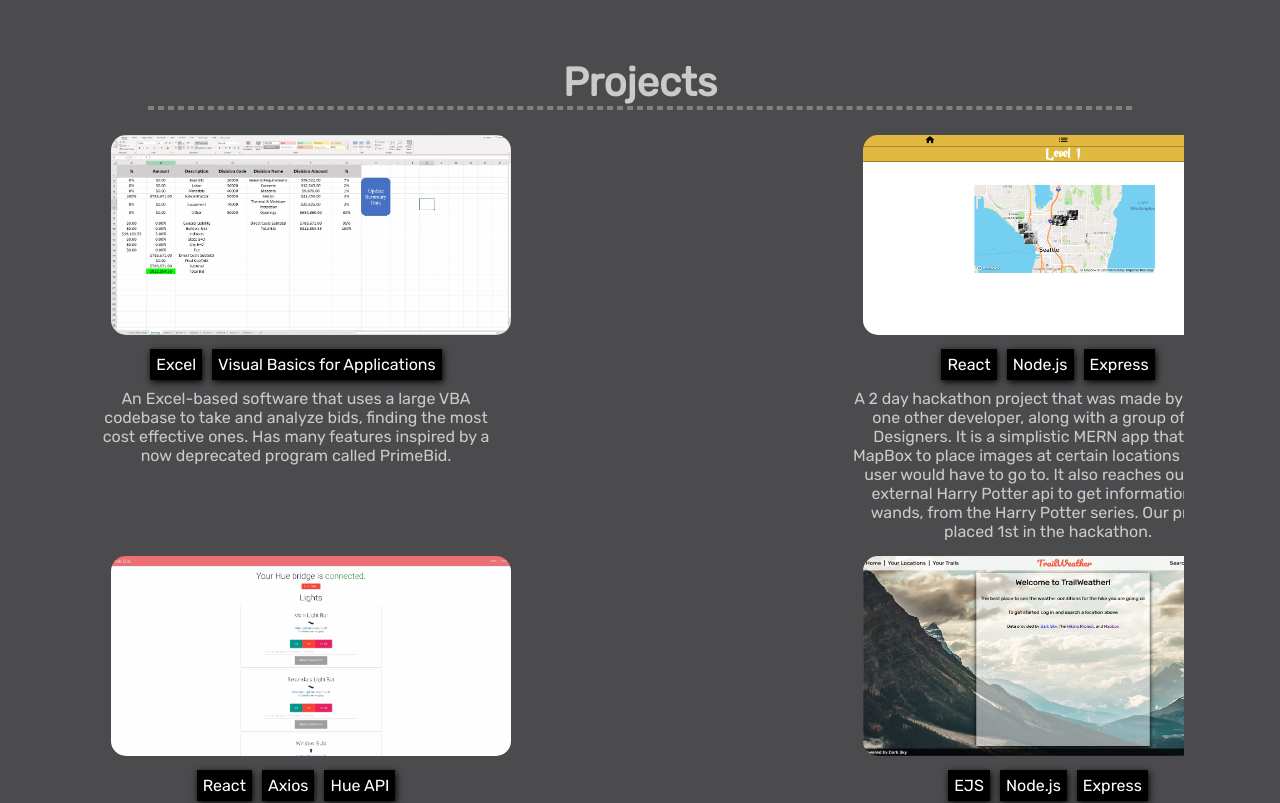
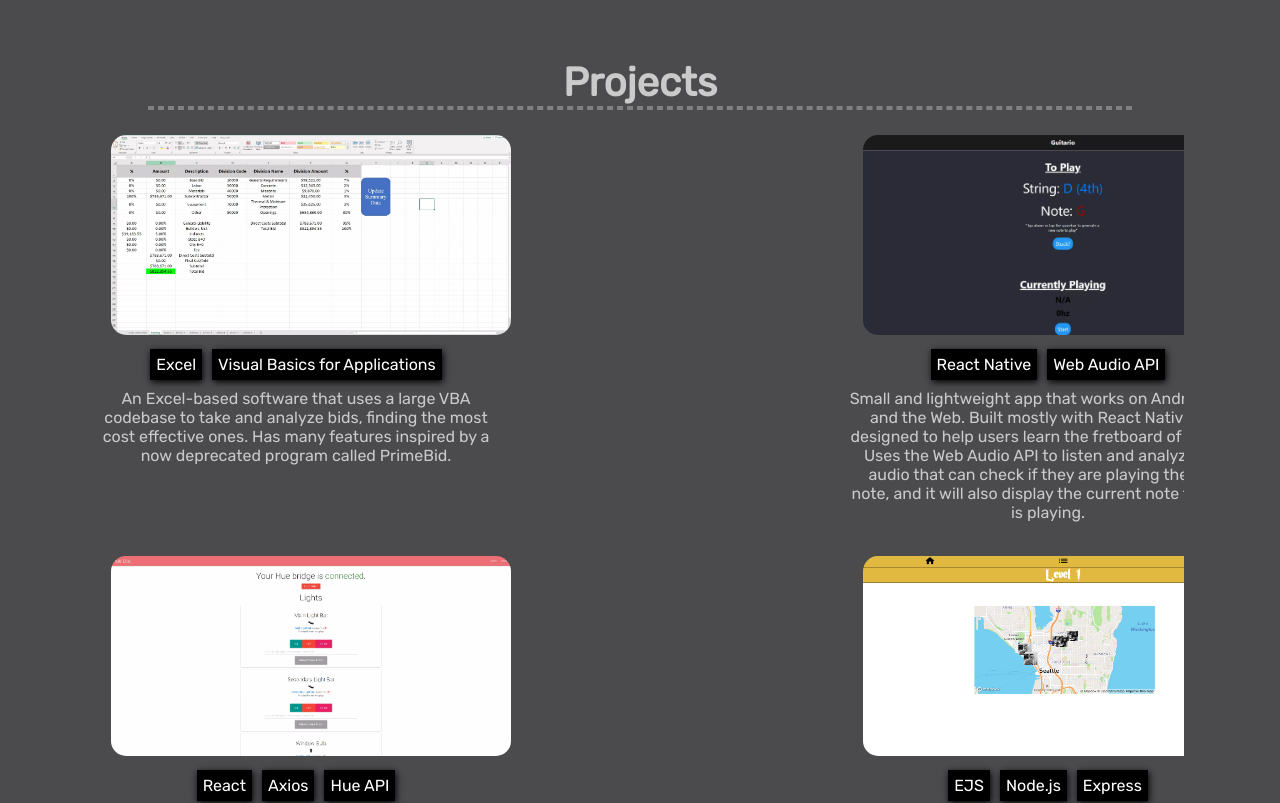
Before and after one commit to Brandon205/Portfolio, a React (Create React App) app: page / in a window 1280 px wide. Shown: the part 1200-2003 px from the top of the page. Built offline with nearby package versions, Linux system fonts and the light colour scheme; the HTML template or start-up script is replaced by a standard one.

Commit message:
Updated Projects

```diff
--- a/src/App.css
+++ b/src/App.css
@@ -262,6 +262,10 @@ picture {
 .project4 {
   display: flex;
   justify-content: space-around;
+}
+
+.project-title {
+  margin-top: 20px;
 }
 
 .project-details {
--- a/src/Projects.js
+++ b/src/Projects.js
@@ -1,11 +1,13 @@
 import React, { useState } from 'react';
 import { Link } from 'react-router-dom';
 import bid from './img/Bid-Summary.webp'
-import trailWeather from './img/trailWeather.webp';
+// import trailWeather from './img/trailWeather.webp';
+import guitario from './img/guitario.webp';
 import potterGo from './img/potterGo.webp';
 import bidOld from './img/Bid-Summary.png';
 import hueLite from './img/HueLite.webp';
-import trailWeatherOld from './img/trailWeather.png';
+// import trailWeatherOld from './img/trailWeather.png';
+import guitarioOld from './img/guitario.png';
 import potterGoOld from './img/potterGo.png';
 import hueLiteOld from './img/HueLite.png';
 
@@ -30,7 +32,7 @@ export default function Projects() {
             <img className="project-img-blur" src={bidOld} alt="cubeX home page" />
           </picture>
           <div className="project-details">
-            <h1>PrimeBid Excel</h1>
+            <h1 className="project-title">PrimeBid Excel</h1>
             <hr />
             <div className="button">
               <Link to="/bidding-software" onClick={scrollTop}>Example</Link>
@@ -43,15 +45,18 @@ export default function Projects() {
       content2 = (
         <>
           <picture>
-            <source srcSet={potterGo} type="image/webp" />
-            <source srcSet={potterGoOld} type="image/jpeg" />
-            <img className="project-img-blur" src={potterGoOld} alt="Potter Go home page" />
+            <source srcSet={guitario} type="image/webp" />
+            <source srcSet={guitarioOld} type="image/jpeg" />
+            <img className="project-img-blur" src={guitarioOld} alt="Trail Weather home page" />
           </picture>
           <div className="project-details">
-            <h1>PotterGo</h1>
-            <hr />
+          <h1 className="project-title">Guitario</h1>
+          <hr />
+          <div className="button">
+            <a href="https://brandon205.github.io/guitario/" target="_blank" rel="noopener noreferrer">Live Demo</a>
+          </div>
             <div className="button">
-              <a href="https://github.com/Brandon205/PotterGo" target="_blank" rel="noopener noreferrer">Github</a>
+              <a href="https://github.com/Brandon205/guitario" target="_blank" rel="noopener noreferrer">Github</a>
             </div>
           </div>
         </>
@@ -66,7 +71,7 @@ export default function Projects() {
             <img className="project-img-blur" src={hueLiteOld} alt="Adventure Awaits home page" />
           </picture>
           <div className="project-details">
-          <h1>Hue Lite</h1>
+          <h1 className="project-title">Hue Lite</h1>
           <hr />
           <div className="button">
             <a href="https://brandon205.github.io/hue-lights" target="_blank" rel="noopener noreferrer">Live Demo</a>
@@ -82,18 +87,15 @@ export default function Projects() {
       content4 = (
         <>
           <picture>
-            <source srcSet={trailWeather} type="image/webp" />
-            <source srcSet={trailWeatherOld} type="image/jpeg" />
-            <img className="project-img-blur" src={trailWeatherOld} alt="Trail Weather home page" />
+            <source srcSet={potterGo} type="image/webp" />
+            <source srcSet={potterGoOld} type="image/jpeg" />
+            <img className="project-img-blur" src={potterGoOld} alt="Potter Go home page" />
           </picture>
           <div className="project-details">
-          <h1>Trail Weather</h1>
-          <hr />
-          <div className="button">
-            <a href="https://fast-coast-44019.herokuapp.com/" target="_blank" rel="noopener noreferrer">Live Demo</a>
-          </div>
+            <h1 className="project-title">PotterGo</h1>
+            <hr />
             <div className="button">
-              <a href="https://github.com/Brandon205/TrailWeather" target="_blank" rel="noopener noreferrer">Github</a>
+              <a href="https://github.com/Brandon205/PotterGo" target="_blank" rel="noopener noreferrer">Github</a>
             </div>
           </div>
         </>
@@ -105,6 +107,7 @@ export default function Projects() {
         content3 = ''
         content4 = ''
   }
+
   return (
     <div id="projects" className="projects">
       <h1 className="sub-heading">Projects</h1>
@@ -126,18 +129,17 @@ export default function Projects() {
         </div>
         <div className="project2" onMouseEnter={() => setProject2(true)} onMouseLeave={() => setProject2(false)}>
           {project2 ? content2 : <picture>
-            <source srcSet={potterGo} type="image/webp" />
-            <source srcSet={potterGoOld} type="image/jpeg" />
-            <img className="project-img" src={potterGoOld} alt="Potter Go home page" />
+            <source srcSet={guitario} type="image/webp" />
+            <source srcSet={guitarioOld} type="image/jpeg" />
+            <img className="project-img" src={guitarioOld} alt="Potter Go home page" />
           </picture> }
         </div>
         <div className="project2-description">
           <section className="frameworks">
-            <p>React</p>
-            <p>Node.js</p>
-            <p>Express</p>
+            <p>React Native</p>
+            <p>Web Audio API</p>
           </section>
-          <p>A 2 day hackathon project that was made by me and one other developer, along with a group of 3 UX Designers. It is a simplistic MERN app that uses MapBox to place images at certain locations that the user would have to go to. It also reaches out to an external Harry Potter api to get information, like wands, from the Harry Potter series. Our project placed 1st in the hackathon.</p>
+          <p>Small and lightweight app that works on Android, IOS, and the Web. Built mostly with React Native, it is designed to help users learn the fretboard of a guitar. Uses the Web Audio API to listen and analyze user audio that can check if they are playing the right note, and it will also display the current note the user is playing.</p>
         </div>
         <div className="project3" onMouseEnter={() => setProject3(true)} onMouseLeave={() => setProject3(false)}>
           {project3 ? content3 : <picture>
@@ -156,9 +158,9 @@ export default function Projects() {
         </div>
         <div className="project4" onMouseEnter={() => setProject4(true)} onMouseLeave={() => setProject4(false)}>
           {project4 ? content4 : <picture>
-            <source srcSet={trailWeather} type="image/webp" />
-            <source srcSet={trailWeatherOld} type="image/jpeg" />
-            <img className="project-img" src={trailWeatherOld} alt="Trail Weather home page" />
+            <source srcSet={potterGo} type="image/webp" />
+            <source srcSet={potterGoOld} type="image/jpeg" />
+            <img className="project-img" src={potterGoOld} alt="Trail Weather home page" />
           </picture> }
         </div>
         <div className="project4-description">
@@ -167,7 +169,7 @@ export default function Projects() {
             <p>Node.js</p>
             <p>Express</p>
           </section>
-          <p>A full stack web app that is used to help plan your hikes more accordingly with the weather. This app uses HTML, a templating language called EJS, CSS, and Javascript to lay out the foundation along with a database and 3 APIs including Mapbox and the DarkSky API to provide information to the user about any weather or hike information they need.</p>
+          <p>A 2 day hackathon project that was made by me and one other developer, along with a group of 3 UX Designers. It is a simplistic MERN app that uses MapBox to place images at certain locations that the user would have to go to. It also reaches out to an external Harry Potter api to get information, like wands, from the Harry Potter series. Our project placed 1st in the hackathon.</p>
         </div>
       </main>
     </div>
```
Also changed, not shown: src/img/trailWeather.png (deleted), src/img/trailWeather.webp (deleted).
